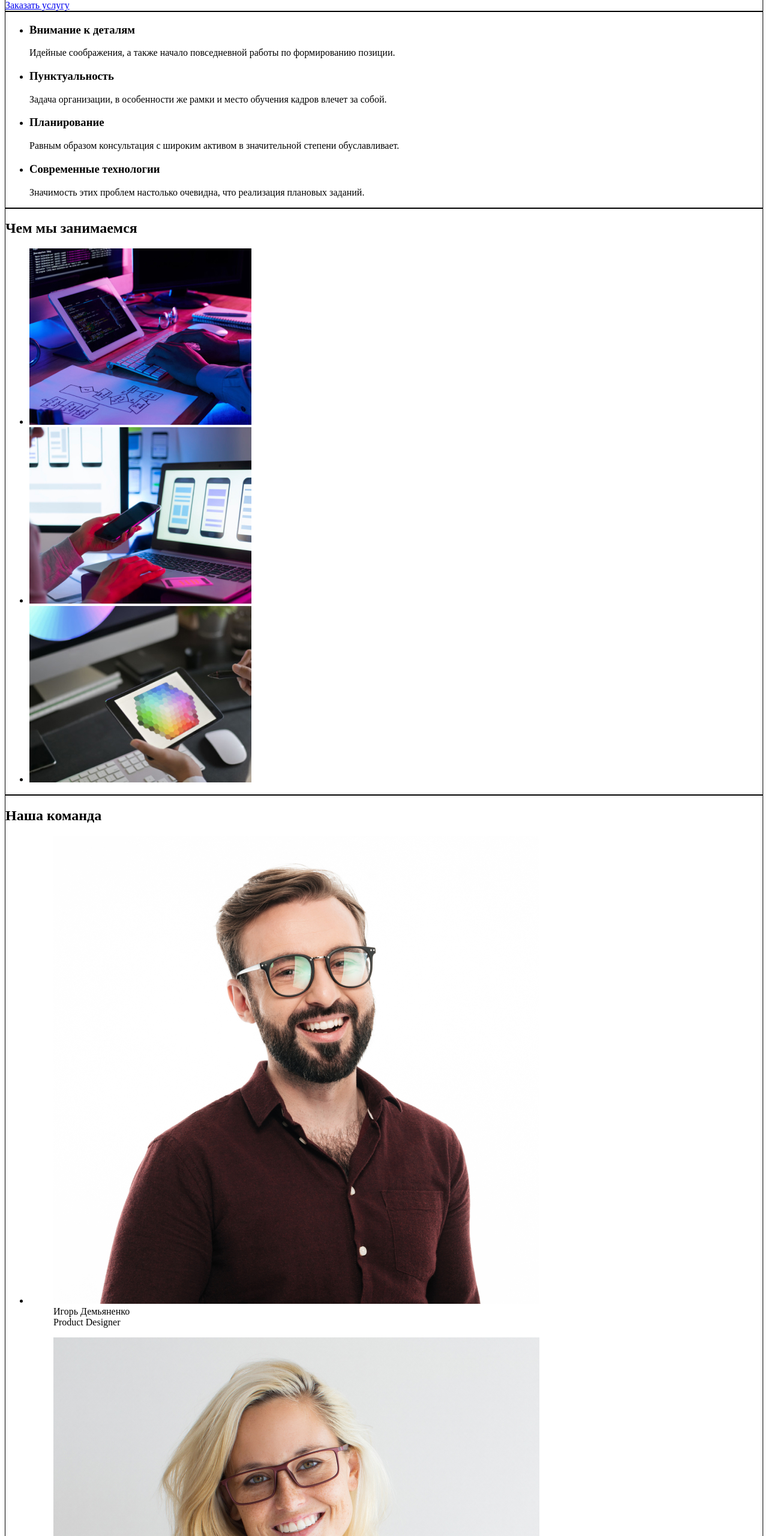
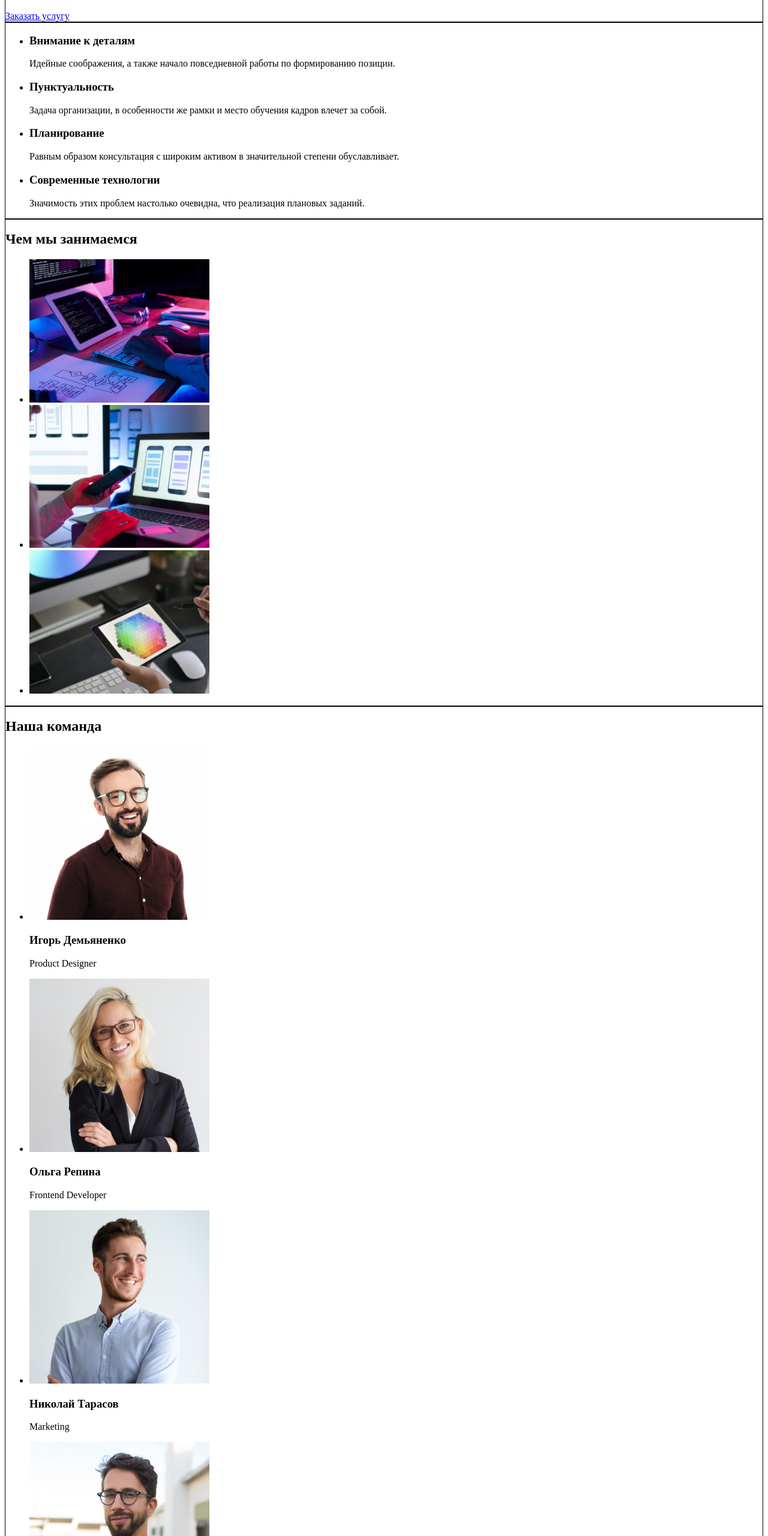
Before and after one commit to identityapproved/goit-markup-hw-01, a plain HTML site: page index.html in a window 1280 px wide. Shown: the part 240-2800 px from the top of the page at 60% size. Drawn offline with Linux system fonts and the light colour scheme.

Commit message:
correction

```diff
--- a/index.html
+++ b/index.html
@@ -24,6 +24,8 @@
                <a href="#">Контакты</a>
             </li>
          </ul>
+      </nav>
+      <section>
       <ul>
          <li>
             <a href="mailto:info@devstudio.com">info@devstudio.com</a>
@@ -32,7 +34,7 @@
             <a href="tel:+380961111111">+38096 111 11 11</a>
          </li>
       </ul>
-      </nav>
+      </section>
    </header>
 
    <main>
@@ -65,52 +67,67 @@
          <h2>Чем мы занимаемся</h2>
          <ul>
             <li>
-               <img src="./images/img3.jpg" alt="coding">
+               <img src="./images/img3.jpg" alt="coding" width="300px">
             </li>
             <li>
-               <img src="./images/img1.jpg" alt="adapt">
+               <img src="./images/img1.jpg" alt="adapt" width="300px">
             </li>
             <li>
-               <img src="./images/img2.jpg" alt="designing">
+               <img src="./images/img2.jpg" alt="designing" width="300px">
             </li>
          </ul>
       </section>
       <section>
          <h2>Наша команда</h2>
          <ul>
-            <!-- <li>
-               <img src="#" alt="photo">
+            <li>
+               <img src="./images/igor.jpg" alt="photo" width="300px">
                <h3>Игорь Демьяненко</h3>
                <p>Product Designer</p>
-            </li> -->
+            </li>
             <li>
+               <img src="./images/olga.jpg" alt="photo" width="300px">
+               <h3>Ольга Репина</h3>
+               <p>Frontend Developer</p>
+            </li>
+            <li>
+               <img src="./images/nikolai.jpg" alt="photo" width="300px">
+               <h3>Николай Тарасов</h3>
+               <p>Marketing</p>
+            </li>
+            <li>
+               <img src="./images/mikhail.jpg" alt="photo" width="300px">
+               <h3>Михаил Ермаков</h3>
+               <p>UI Designer</p>
+            </li>
+            <!-- <li>
                <figure>
-                  <img src="./images/igor.jpg" alt="photo_igor">
+                  <img src="#" alt="photo_igor">
                   <figcaption>Игорь Демьяненко</figcaption>
                   <figcaption>Product Designer</figcaption>
                </figure>
             </li>
             <li>
                <figure>
-                  <img src="./images/olga.jpg" alt="photo_olga">
+                  <img src="#" alt="photo_olga">
                   <figcaption>Ольга Репина</figcaption>
                   <figcaption>Frontend Developer</figcaption>
                </figure>
             </li>
             <li>
                <figure>
-                  <img src="./images/nikolai.jpg" alt="photo_nicolai">
+                  <img src="#" alt="photo_nicolai">
                   <figcaption>Николай Тарасов</figcaption>
                   <figcaption>Marketing</figcaption>
                </figure>
             </li>
             <li>
                <figure>
-                  <img src="./images/mikhail.jpg" alt="photo_mikhail">
+                  <img src="#" alt="photo_mikhail">
                   <figcaption>Михаил Ермаков</figcaption>
                   <figcaption>UI Designer</figcaption>
                </figure>
-            </li>
+            </li> -->
          </ul>
       </section>
    </main>
@@ -120,10 +137,10 @@
          <a href="./index.html">
             <img src="./images/WebStudio.svg" alt="studio_logo">
          </a>
+         <p>
+         <a href="#">г.Киев, пр-т Леси Украинки, 26</a>
+         </p>
          <ul>
-            <li>
-               <a href="#">г.Киев, пр-т Леси Украинки, 26</a>
-            </li>
             <li>
                <a href="mailto:info@devstudio.com">info@devstudio.com</a>
             </li>
```
Lines whose indentation alone changed are shown as unchanged.
